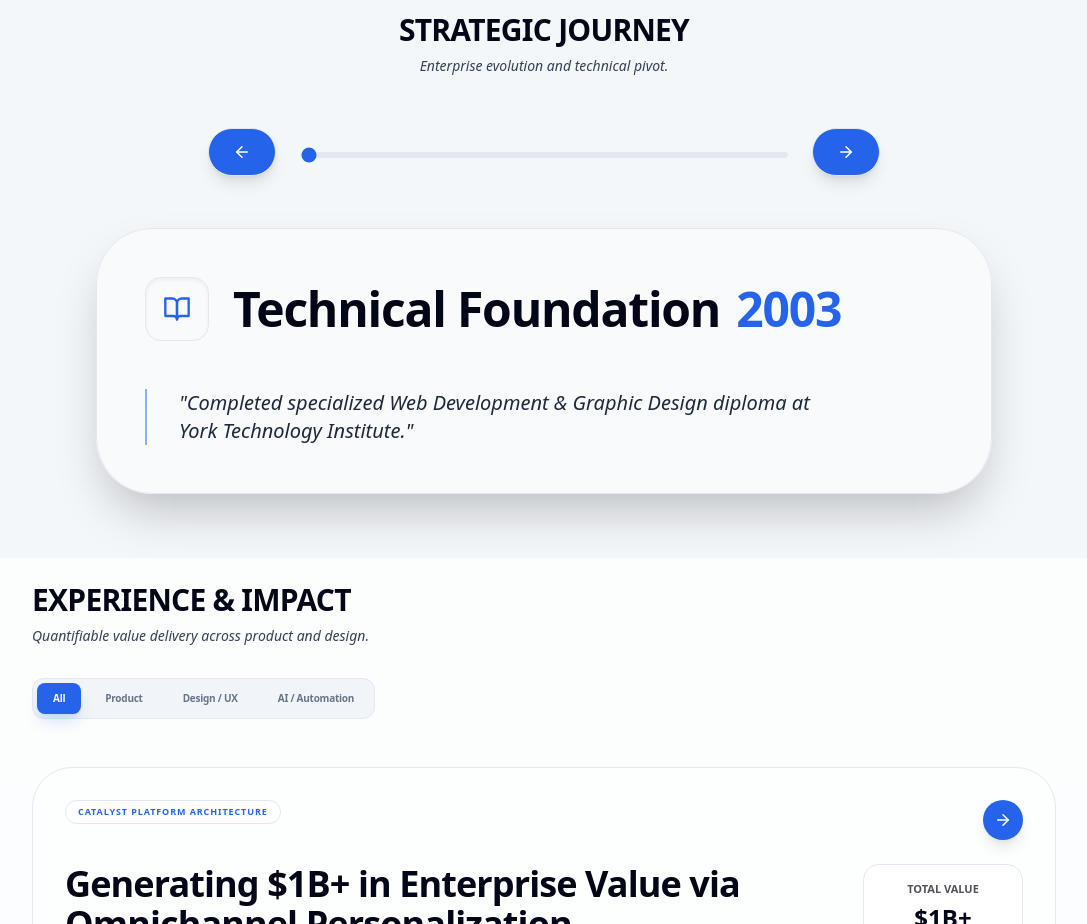
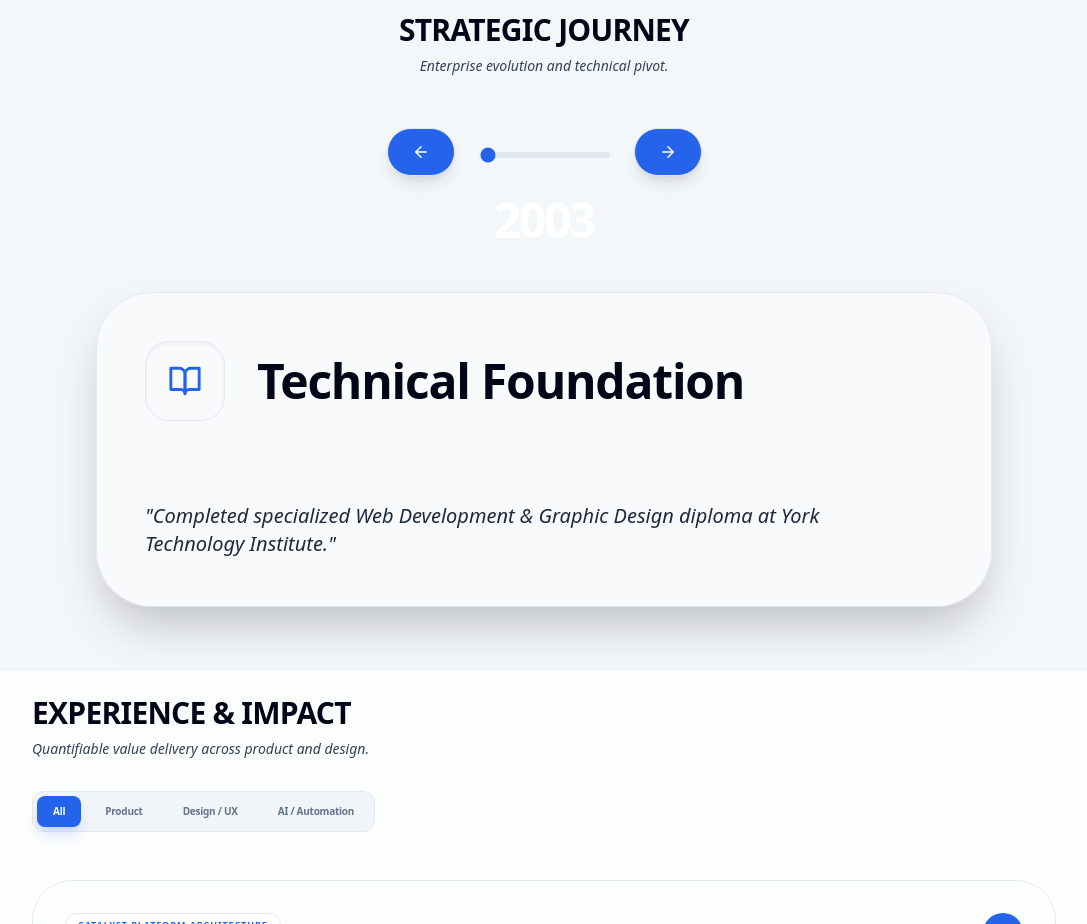
Before and after one commit to leblancns07/portfolio, a React (Vite) app: page / in a window 1280 px wide. Shown: the part 1000-1924 px from the top of the page, without its empty margins (96-1183 px from the left). Built offline with nearby package versions, Linux system fonts and the light colour scheme.

Commit message:
Deploy fixes and adjustments

```diff
--- a/src/App.jsx
+++ b/src/App.jsx
@@ -524,7 +524,8 @@ const App = () => {
           </div>
 
           {/* Slider Controls */}
-          <div className="flex items-center gap-6 w-full max-w-2xl mb-12">
+          <div className="flex flex-col items-center mb-12">
+            <div className="flex items-center gap-6 w-full max-w-2xl">
               <button
                 onClick={() => setActiveJourneyStep(prev => Math.max(0, prev - 1))}
                 className={`h-12 px-6 rounded-full border ${t.itemBorder} flex items-center justify-center transition-all active:scale-95 ${t.accentBg} text-white font-black shadow-lg ${t.accentHover}`}
@@ -558,21 +559,26 @@ const App = () => {
                 <ArrowRight size={18} />
               </button>
             </div>
+            <div className="text-3xl md:text-5xl font-black text-white tracking-tighter mt-4 tabular-nums">
+              {journeyPoints[activeJourneyStep].year}
+            </div>
+          </div>
 
           <div className="w-full max-w-4xl">
             <div className={`p-8 md:p-12 ${t.cardBg} border ${t.cardBorder} ${t.cardHover} rounded-[2.5rem] md:rounded-[3.5rem] shadow-2xl relative overflow-hidden group/card transition-all duration-500`}>
                 <div className="relative flex flex-col items-start text-left">
-                    <div className="flex flex-wrap items-center gap-4 md:gap-6 mb-8 w-full">
-                        <div className={`w-12 h-12 md:w-16 md:h-16 ${t.bg} border ${t.itemBorder} rounded-xl md:rounded-2xl flex items-center justify-center ${t.accentText} shadow-inner shrink-0 relative group/icon`}>
-                          {React.cloneElement(journeyPoints[activeJourneyStep].icon, { size: isDarkMode ? 24 : 28 })}
+                    <div className="flex items-center gap-5 md:gap-8 w-full">
+                        <div className={`w-14 h-14 md:w-20 md:h-20 ${t.bg} border ${t.itemBorder} rounded-xl md:rounded-3xl flex items-center justify-center ${t.accentText} shadow-inner shrink-0 relative group/icon`}>
+                          {React.cloneElement(journeyPoints[activeJourneyStep].icon, { size: isDarkMode ? 28 : 34 })}
                         </div>
-                        <div className="flex flex-wrap items-baseline gap-x-4">
-                          <h3 className={`text-2xl md:text-5xl font-bold ${t.heading} tracking-tight leading-tight`}>{journeyPoints[activeJourneyStep].title}</h3>
-                          <span className={`text-2xl md:text-5xl font-black ${t.accentText} tracking-tight leading-none`}>{journeyPoints[activeJourneyStep].year}</span>
-                        </div>
+                        <h3 className={`text-2xl md:text-5xl font-bold ${t.heading} tracking-tight leading-tight flex-1`}>
+                          {journeyPoints[activeJourneyStep].title}
+                        </h3>
                     </div>
 
-                    <p className={`${t.text} text-lg md:text-xl leading-relaxed italic border-l-2 ${t.accentBorder} pl-8 mt-4 max-w-2xl`}>
+                    <div className={`h-px w-full ${t.cardBorder} opacity-30 my-10`} />
+
+                    <p className={`${t.text} text-lg md:text-xl leading-relaxed italic max-w-3xl`}>
                       &quot;{journeyPoints[activeJourneyStep].desc}&quot;
                     </p>
                 </div>
```
Also changed, not shown: public/wheel_picture_d.png (added), public/wheel_picture_l.png, 6 other files (tests, documents, lock files or other folders). Lines whose indentation alone changed are shown as unchanged.
